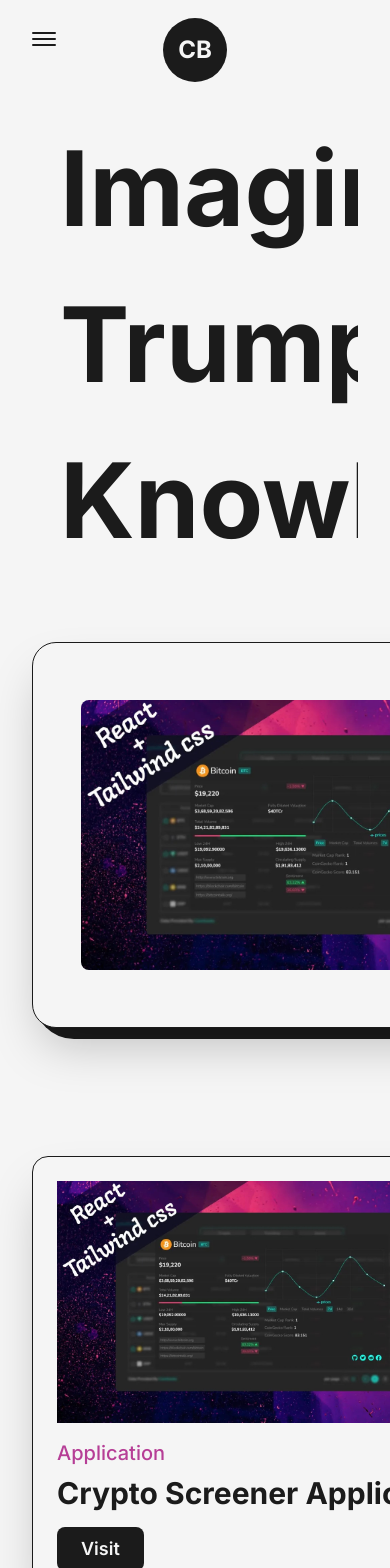
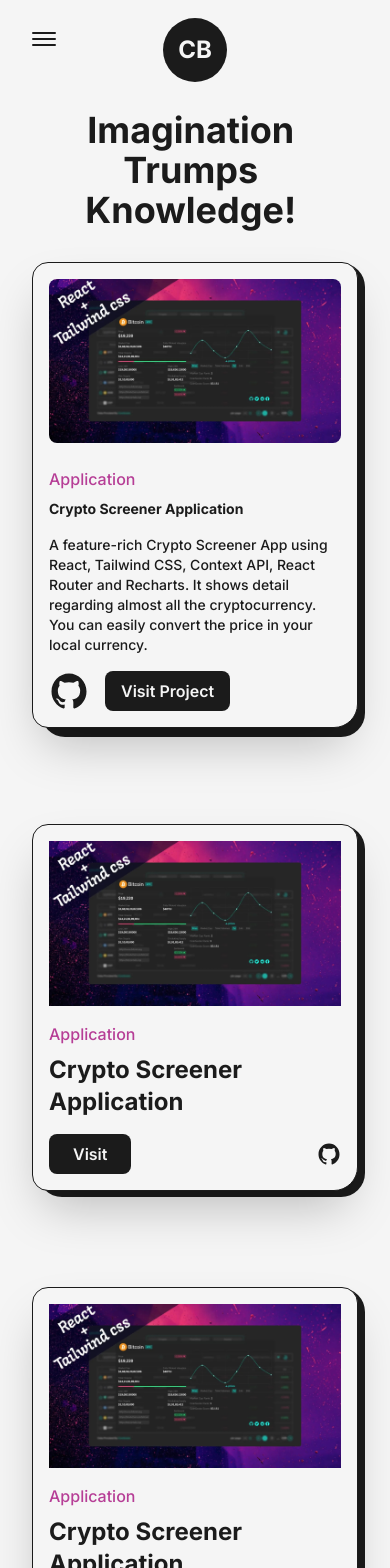
Before and after one commit to LoGiSTeRr/DanielPortfolio, a Next.js app: page /projects in a window 390 px wide. Shown: the top 1568 px of the page. Built offline with nearby package versions, Linux system fonts and the light colour scheme.

Commit message:
projects done

```diff
--- a/app/projects/page.jsx
+++ b/app/projects/page.jsx
@@ -13,9 +13,10 @@ const FramerImage = motion(Image)
 
 const FeaturedProject = ({type,title,summary,img,link,github}) => {
     return(
-        <article className='dark:border-light  dark:bg-dark rounded-br-3xl relative w-full p-12 flex items-center justify-between rounded-3xl border border-solid border-dark bg-light shadow-2xl'>
-            <div className='absolute dark:bg-light top-0 -right-3 -z-10 w-[101%] h-[103%] rounded-[2.5rem] bg-dark'/>
-            <Link className='w-1/2 cursor-pointer overflow-hidden rounded-lg' href={link} target="_blank">
+        <article className='lg:flex-col lg:p-8 xs:rounded-2xl xs:rounded-br-3xl xs:p-4
+        dark:border-light  dark:bg-dark rounded-br-3xl relative w-full p-12 flex items-center justify-between rounded-3xl border border-solid border-dark bg-light shadow-2xl'>
+            <div className='absolute dark:bg-light top-0 -right-3 -z-10 w-[101%] h-[103%] rounded-[2.5rem] bg-dark xs:-right-2 sm:h-[102%] xs:w-full xs:rounded-[1.5rem]'/>
+            <Link className='w-1/2 cursor-pointer overflow-hidden rounded-lg lg:w-full' href={link} target="_blank">
                 <FramerImage
                 sizes="
                 (max-width: 768px) 100vw,
@@ -25,16 +26,16 @@ const FeaturedProject = ({type,title,summary,img,link,github}) => {
                 priority
                 transition={{duration:0.2}} whileHover={{scale:1.05}} src={img} alt={title} className="w-full h-auto" />
             </Link>
-            <div className='w-1/2 rounded-br-3xl flex flex-col items-start justify-between pl-6'>
-                <span className='text-primary dark:text-primaryDark font-medium text-xl'>{type}</span>
+            <div className='w-1/2 rounded-br-3xl flex flex-col items-start justify-between pl-6 lg:w-full lg:pl-0 lg:pt-6'>
+                <span className='text-primary dark:text-primaryDark font-medium text-xl xs:text-base'>{type}</span>
                 <Link href={link} target="_blank" className='hover:underline under underline-offset-2'>
-                    <h2 className='my-2 w-full dark:text-light text-left text-4xl font-bold'>{title}</h2>
+                    <h2 className='my-2 w-full dark:text-light text-left text-4xl font-bold sm:text-sm'>{title}</h2>
                 </Link>
-                <p className='my-2 dark:text-light font-medium text-dark'>{summary}</p>
+                <p className='my-2 dark:text-light font-medium text-dark sm:text-sm'>{summary}</p>
 
                 <div className='mt-2 flex items-center'>
                 <Link className="w-10 dark:bg-light dark:rounded-full" href={github} target="_blank"><GithubIcon/></Link>
-                <Link className= 'ml-4 rounded-lg bg-dark text-light p-2 px-6 text-lg font-semibold dark:text-dark dark:bg-white dark:border-light' href={link} target="_blank">Visit Project</Link>
+                <Link className= 'ml-4 rounded-lg bg-dark text-light p-2 px-6 text-lg font-semibold dark:text-dark dark:bg-white dark:border-light sm:px-4 sm:text-base' href={link} target="_blank">Visit Project</Link>
                 </div>
             </div>
         </article>
@@ -43,20 +44,20 @@ const FeaturedProject = ({type,title,summary,img,link,github}) => {
 
 const Project = ({type,title,img,link,github}) => {
     return(
-        <article className='dark:border-light dark:bg-dark rounded-br-3xl w-full flex-col p-6 relative flex items-center justify-center rounded-2xl border border-solid border-dark bg-light shadow-2xl'>
-            <div className='absolute dark:bg-light top-0 -right-3 -z-10 w-[101%] h-[103%] rounded-[2rem] bg-dark'/>
+        <article className='dark:border-light dark:bg-dark rounded-br-3xl w-full flex-col p-6 relative flex items-center justify-center rounded-2xl border border-solid border-dark bg-light shadow-2xl xs:p-4'>
+            <div className='absolute dark:bg-light top-0 -right-3 -z-10 w-[101%] h-[103%] rounded-[2rem] bg-dark  md:-right-2 md:w-[101%] xs:h-[102%] xs:rounded-[1.5rem]'/>
             <Link className='w-full cursor-pointer overflow-hidden rounded-1g' href={link} target="_blank">
                 <FramerImage transition={{duration:0.2}} whileHover={{scale:1.05}} src={img} alt={title} className="w-full h-auto" />
             </Link>
             <div className='w-full flex flex-col items-start justify-between mt-4'>
-                <span className='text-primary dark:text-primaryDark font-medium text-xl'>{type}</span>
+                <span className='text-primary dark:text-primaryDark font-medium text-xl lg:text-lg md:text-base'>{type}</span>
                 <Link href={link} target="_blank" className='hover:underline under underline-offset-2'>
-                    <h2 className='my-2 w-full dark:text-white text-left text-3xl font-bold'>{title}</h2>
+                    <h2 className='my-2 w-full dark:text-white text-left text-3xl font-bold lg:text-2xl'>{title}</h2>
                 </Link>
 
                 <div className='mt-2 flex items-center justify-between w-full'>
-                    <Link className='dark:text-dark dark:bg-white dark:border-light rounded-lg bg-dark text-light p-2 px-6 text-lg font-semibold' href={link} target="_blank">Visit</Link>
-                    <Link className="w-8 dark:bg-light dark:rounded-full" href={github} target="_blank"><GithubIcon/></Link>
+                    <Link className='dark:text-dark dark:bg-white dark:border-light rounded-lg bg-dark text-light p-2 px-6 text-lg font-semibold md:text-base' href={link} target="_blank">Visit</Link>
+                    <Link className="w-8 md:w-6 dark:bg-light dark:rounded-full" href={github} target="_blank"><GithubIcon/></Link>
                 </div>
             </div>
         </article>
@@ -67,10 +68,10 @@ const page = () => {
   return (
     <main className='w-full mb-16 flex flex-col items-center justify-center text-dark'>
         <Layout className="pt-16">
-            <AnimatedText className="relative left-7 mb-16 text-[104px]" text={'Imagination Trumps Knowledge!'}/>
+            <AnimatedText className="relative left-7 mb-16 text-[104px] lg:left-0 lg:!text-7xl sm:mb-8 sm:!text-6xl xs:!text-4xl" text={'Imagination Trumps Knowledge!'}/>
 
-            <div className='grid grid-cols-12 gap-24 gap-y-32'>
-                <div className=' col-span-12'>
+            <div className='grid grid-cols-12 gap-24 gap-y-32 xl:gap-x-16 lg:gap-x-8 md:gap-y-24 sm:gap-x-0'>
+                <div className='col-span-12'>
                     <FeaturedProject
                         title={'Crypto Screener Application'}
                         link={'/'}
@@ -80,7 +81,7 @@ const page = () => {
                         summary={"A feature-rich Crypto Screener App using React, Tailwind CSS, Context API, React Router and Recharts. It shows detail regarding almost all the cryptocurrency. You can easily convert the price in your local currency."}
                     />
                 </div>
-                <div className=' col-span-6'>
+                <div className='sm:col-span-12 col-span-6'>
                     <Project
                         title={'Crypto Screener Application'}
                         link={'/'}
@@ -90,7 +91,7 @@ const page = () => {
                         summary={"A feature-rich Crypto Screener App using React, Tailwind CSS, Context API, React Router and Recharts. It shows detail regarding almost all the cryptocurrency. You can easily convert the price in your local currency."}
                     />
                 </div>
-                <div className=' col-span-6'>
+                <div className='sm:col-span-12 col-span-6'>
                     <Project
                         title={'Crypto Screener Application'}
                         link={'/'}
@@ -110,7 +111,7 @@ const page = () => {
                         summary={"A feature-rich Crypto Screener App using React, Tailwind CSS, Context API, React Router and Recharts. It shows detail regarding almost all the cryptocurrency. You can easily convert the price in your local currency."}
                     />
                 </div>
-                <div className=' col-span-6'>
+                <div className='sm:col-span-12 col-span-6'>
                     <Project
                         title={'Crypto Screener Application'}
                         link={'/'}
@@ -120,7 +121,7 @@ const page = () => {
                         summary={"A feature-rich Crypto Screener App using React, Tailwind CSS, Context API, React Router and Recharts. It shows detail regarding almost all the cryptocurrency. You can easily convert the price in your local currency."}
                     />
                 </div>
-                <div className=' col-span-6'>
+                <div className='sm:col-span-12 col-span-6'>
                     <Project
                         title={'Crypto Screener Application'}
                         link={'/'}
```
